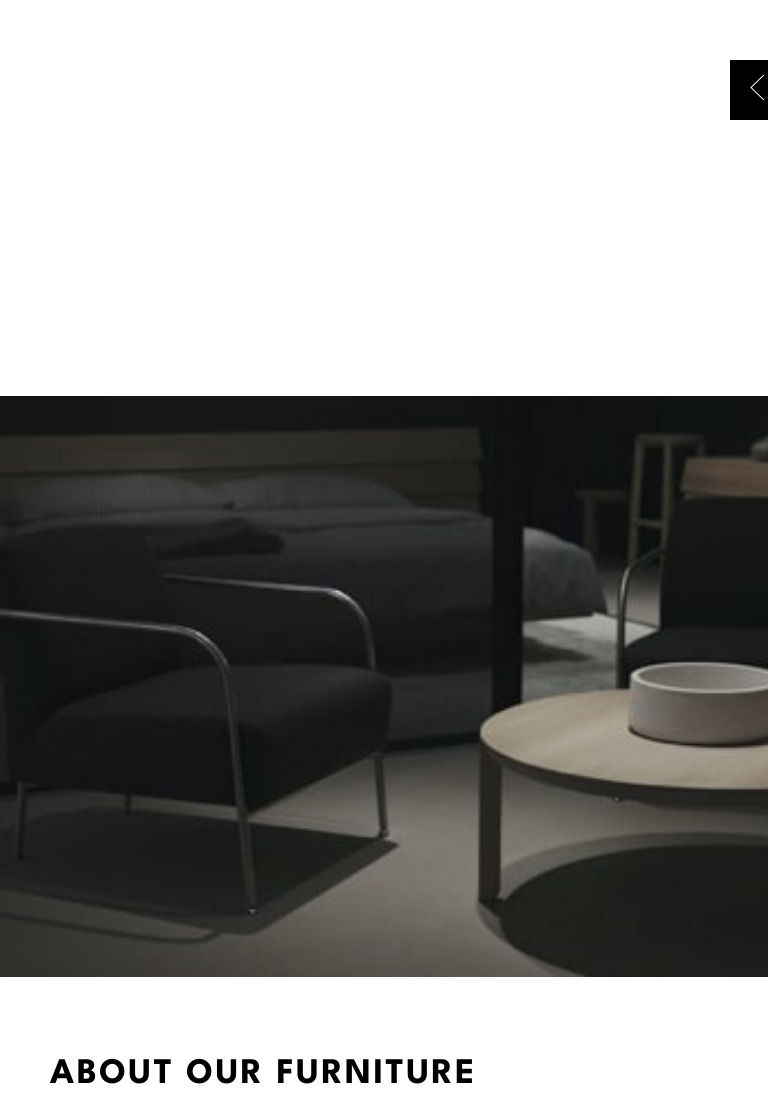
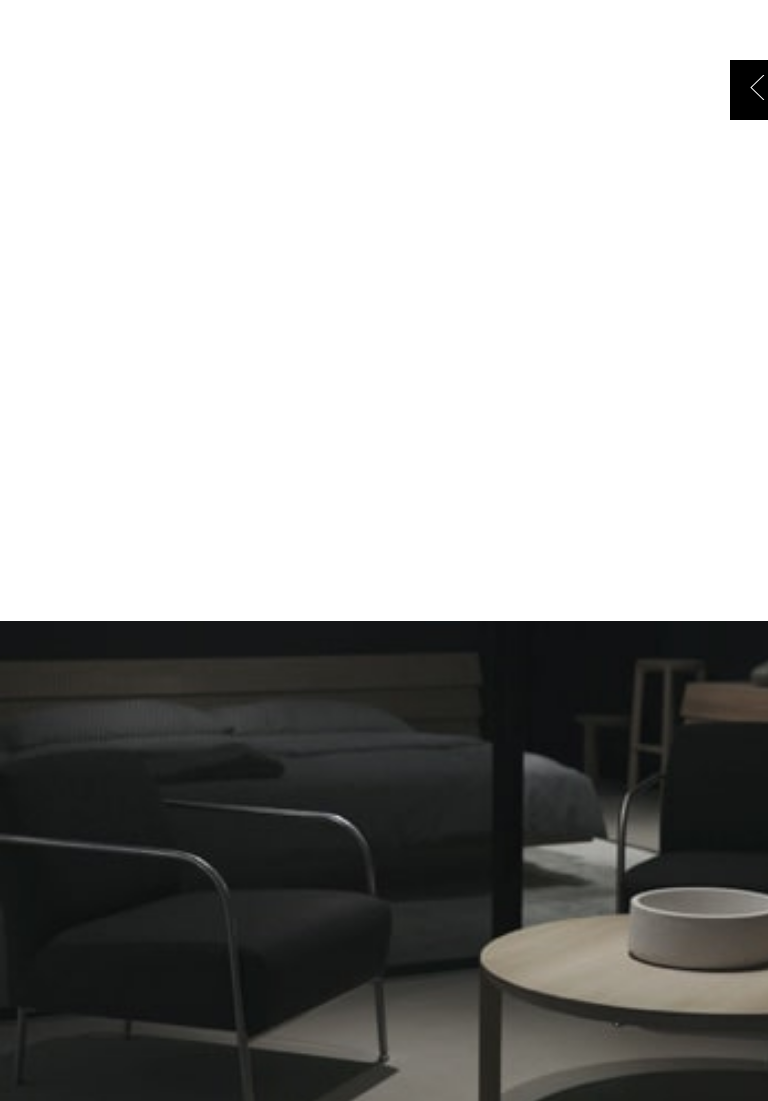
Before and after one commit to Jlbspyder/Room-Homepage, a React (Vite) app: page / in a window 768 px wide. Shown: the part 359-1460 px from the top of the page. Built offline with nearby package versions, Linux system fonts and the light colour scheme.

Commit message:
Update index.css

```diff
--- a/src/index.css
+++ b/src/index.css
@@ -554,12 +554,13 @@ button {
     position: relative;
     padding: 5px 0 20px 20px;
     width: 880px;
+    height: 480px;
   }
   .discover {
     width: 850px;
   }
   .description {
-    width: 780px;
+    width: 880px;
   }
   .pix-container {
     width: 930px;
@@ -570,14 +571,16 @@ button {
     height: 100%;
   }
   .lightPix-container {
+    margin-top: 100px;
     width: 930px;
+    height: 480px;
   }
   .light {
-    margin-top: 0;
+    margin-top: 50px;
     height: 100%;
   }
   .three {
-    max-width: 850px;
+    max-width: 880px;
     display: grid;
     grid-template-columns: 1fr;
   }
```
